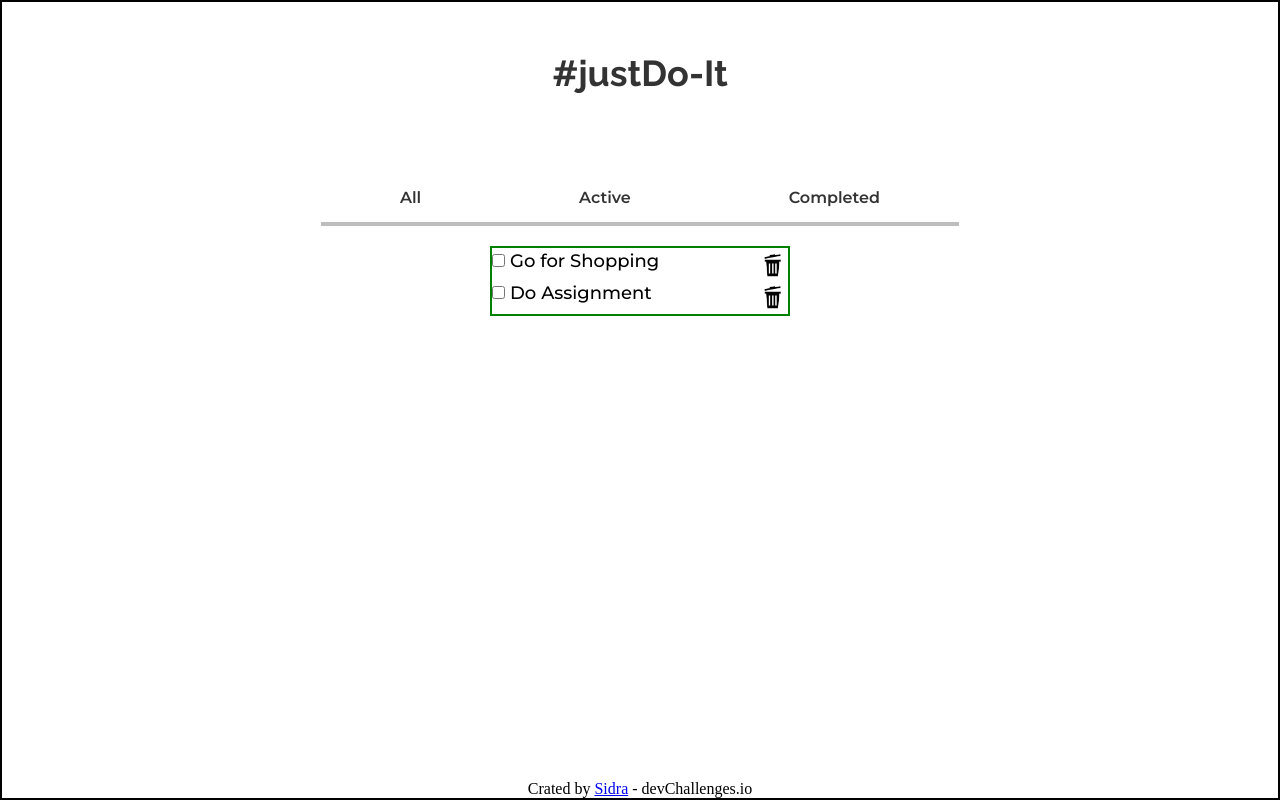
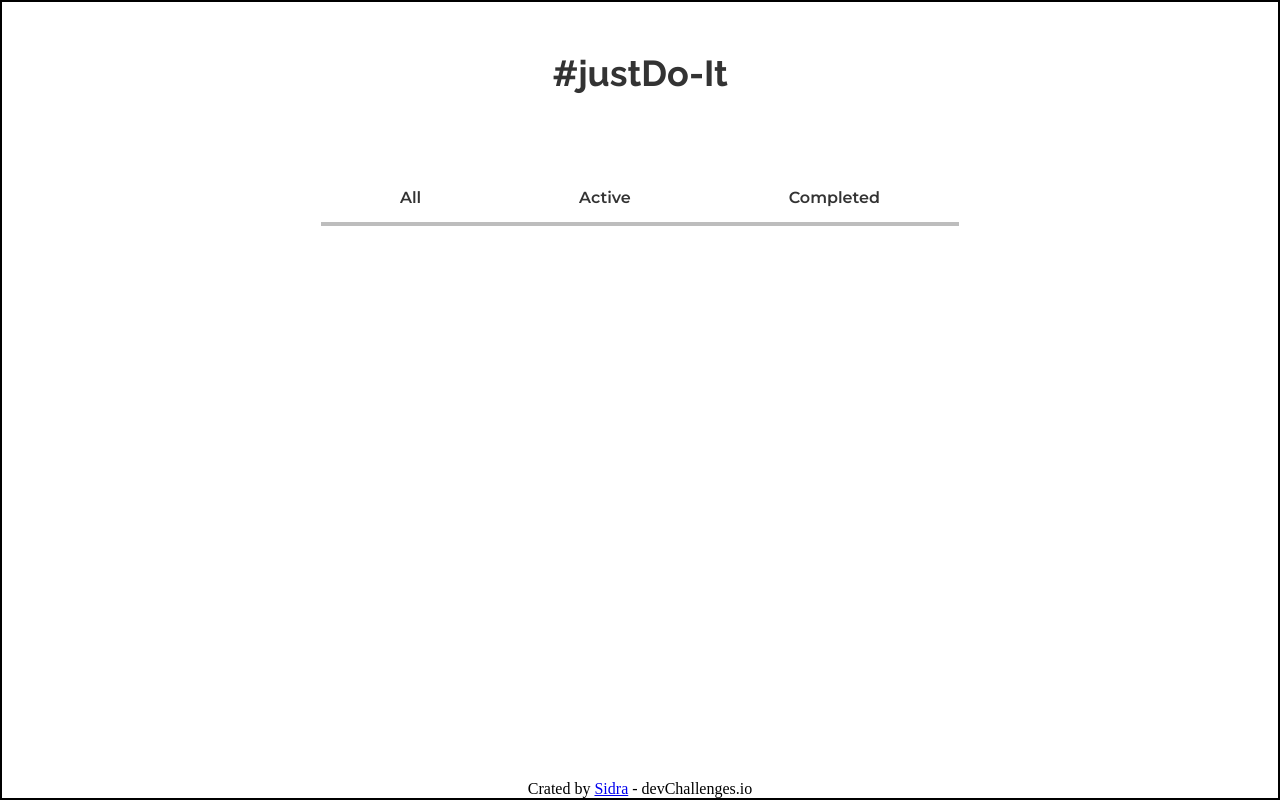
Before and after one commit to sidramwaseem/toDoList, a React (Create React App) app: page /completed in a window 1280 px wide. Built offline with nearby package versions, Linux system fonts and the light colour scheme.

Commit message:
Update Completed.jsx

```diff
--- a/src/components/Completed/Completed.jsx
+++ b/src/components/Completed/Completed.jsx
@@ -4,7 +4,7 @@ import TaskList from "../TaskList/TaskList.jsx"
 function Completed(props) {
   return (
     <div>
-    {!props.isDone && <TaskList task={props.task} />}
+    {props.isDone && <TaskList task={props.task} />}
     </div>
   )
 }
```
